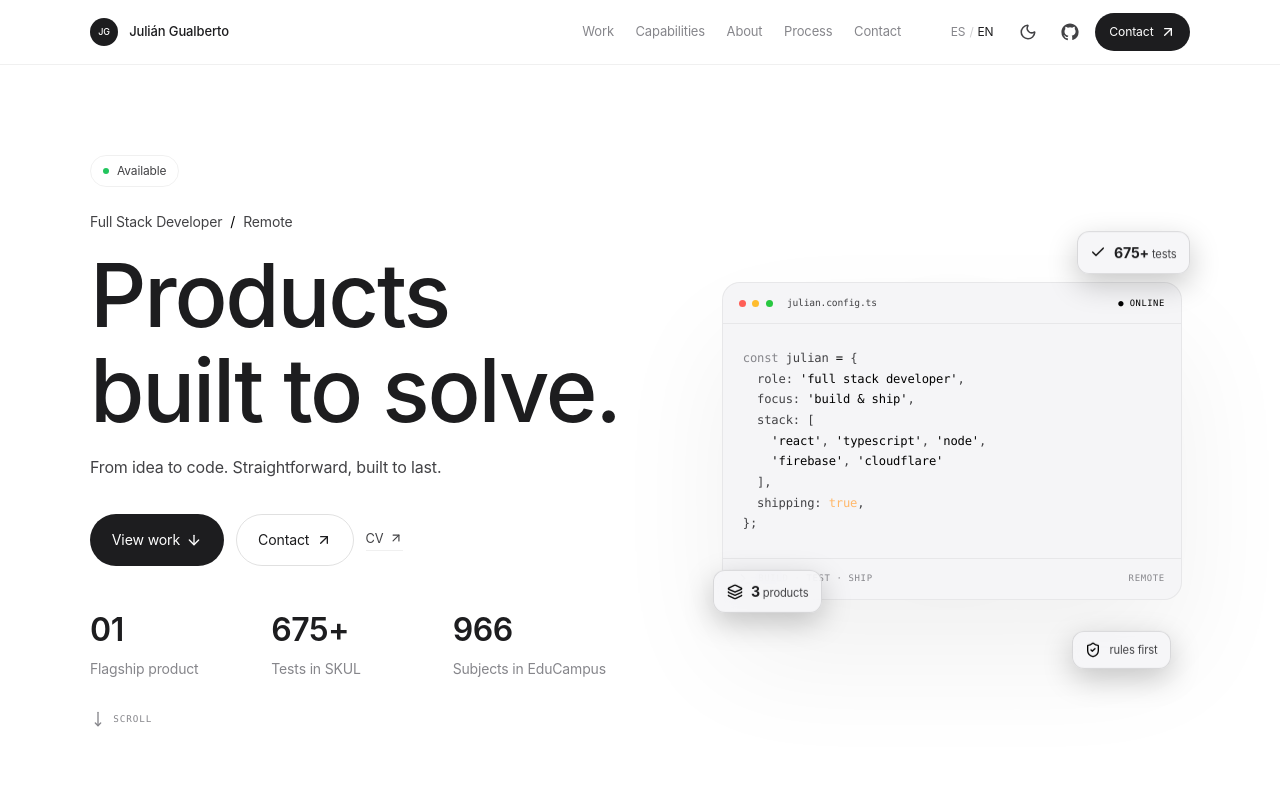
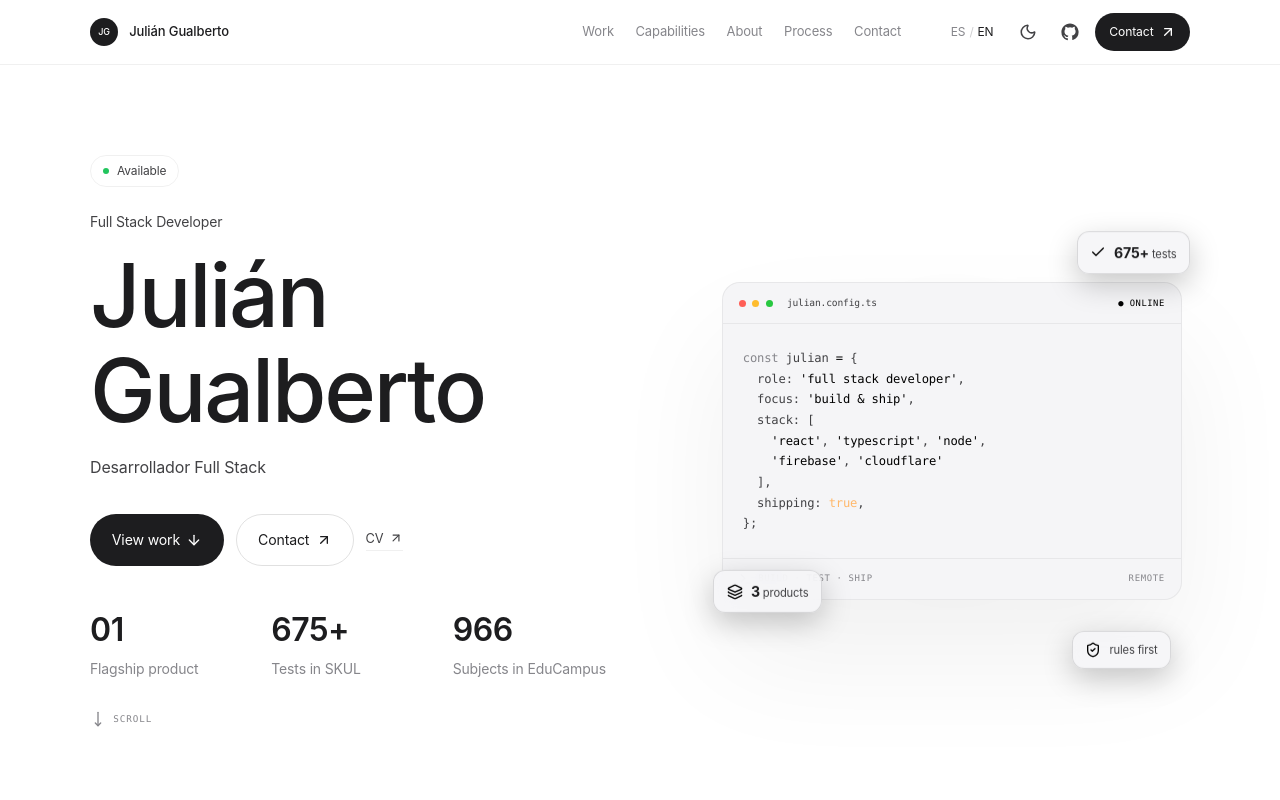
Before and after one commit to Juligb-dev/portfolio-julian, a React (Vite) app: page / in a window 1280 px wide. Shown: the top 800 px of the page. Built offline with nearby package versions, Linux system fonts and the light colour scheme.

Commit message:
clean: remove slogans and generic copy

```diff
--- a/src/data/site.ts
+++ b/src/data/site.ts
@@ -28,12 +28,12 @@ export const profile = {
     en: 'Available',
   } satisfies L,
   headline: {
-    es: 'Productos pensados para resolver.',
-    en: 'Products built to solve.',
+    es: 'Julián Gualberto',
+    en: 'Julián Gualberto',
   } satisfies L,
   intro: {
-    es: 'Voy de idea a código. Sin vueltas, con foco en que funcione bien.',
-    en: 'From idea to code. Straightforward, built to last.',
+    es: 'Desarrollador Full Stack.',
+    en: 'Full Stack Developer.',
   } satisfies L,
   location: {
     es: 'Remoto',
@@ -132,7 +132,7 @@ export const marquee = [
 export const sections = {
   work: {
     index: '01',
-    label: { es: 'Trabajos', en: 'Work' } satisfies L,
+    label: { es: 'Proyectos', en: 'Projects' } satisfies L,
     title: { es: 'Proyectos', en: 'Projects' } satisfies L,
     body: {
       es: '',
@@ -141,7 +141,7 @@ export const sections = {
   },
   capabilities: {
     index: '02',
-    label: { es: 'Tecnologías', en: 'Tech' } satisfies L,
+    label: { es: 'Stack', en: 'Stack' } satisfies L,
     title: { es: 'Stack', en: 'Stack' } satisfies L,
     body: {
       es: '',
@@ -151,7 +151,7 @@ export const sections = {
   process: {
     index: '04',
     label: { es: 'Proceso', en: 'Process' } satisfies L,
-    title: { es: 'Cómo lo hago', en: 'How I do it' } satisfies L,
+    title: { es: 'Proceso', en: 'Process' } satisfies L,
     body: {
       es: '',
       en: '',
@@ -159,8 +159,8 @@ export const sections = {
   },
   about: {
     index: '03',
-    label: { es: 'Acerca de', en: 'About' } satisfies L,
-    title: { es: 'Acerca de', en: 'About' } satisfies L,
+    label: { es: 'Sobre mí', en: 'About' } satisfies L,
+    title: { es: 'Sobre mí', en: 'About' } satisfies L,
   },
   contact: {
     index: '05',
@@ -226,7 +226,7 @@ export const principles = [
 export const processSteps = [
   {
     number: '01',
-    title: { es: 'Idea', en: 'Idea' } satisfies L,
+    title: { es: '', en: '' } satisfies L,
     body: {
       es: '',
       en: '',
@@ -234,7 +234,7 @@ export const processSteps = [
   },
   {
     number: '02',
-    title: { es: 'Diseño', en: 'Design' } satisfies L,
+    title: { es: '', en: '' } satisfies L,
     body: {
       es: '',
       en: '',
@@ -242,7 +242,7 @@ export const processSteps = [
   },
   {
     number: '03',
-    title: { es: 'Código', en: 'Code' } satisfies L,
+    title: { es: '', en: '' } satisfies L,
     body: {
       es: '',
       en: '',
@@ -250,37 +250,16 @@ export const processSteps = [
   },
   {
     number: '04',
-    title: { es: 'Entrega', en: 'Ship' } satisfies L,
+    title: { es: '', en: '' } satisfies L,
     body: {
       es: '',
-      en: '',
-    } satisfies L,
+      en: '' } satisfies L,
   },
 ]
 
 export const about = {
-  body: [
-    {
-      es: 'Desarrollador full stack basado en Argentina.',
-      en: 'Full stack developer based in Argentina.',
-    },
-  ] satisfies L[],
-  currently: [
-    {
-      name: 'SKUL',
-      detail: {
-        es: 'Tienda online con pagos reales',
-        en: 'Online store with real payments',
-      } satisfies L,
-    },
-    {
-      name: 'EduCampus AR',
-      detail: {
-        es: 'En desarrollo',
-        en: 'In development',
-      } satisfies L,
-    },
-  ],
+  body: [] satisfies L[],
+  currently: [],
 }
 
 export const contactLinks = {
--- a/src/pages/Home.tsx
+++ b/src/pages/Home.tsx
@@ -74,17 +74,15 @@ export function Home() {
             <Reveal delay={70}>
               <p className="hero-eyebrow">
                 {pick(profile.role, lang)}
-                <span className="hero-eyebrow__sep">/</span>
-                {pick(profile.location, lang)}
               </p>
             </Reveal>
 
             <Reveal delay={130}>
-              <h1 className="hero-title">{pick(profile.headline, lang)}</h1>
+              <h1 className="hero-title">Julián Gualberto</h1>
             </Reveal>
 
             <Reveal delay={190}>
-              <p className="hero-intro">{pick(profile.intro, lang)}</p>
+              <p className="hero-intro">Desarrollador Full Stack</p>
             </Reveal>
 
             <Reveal delay={250}>
```
